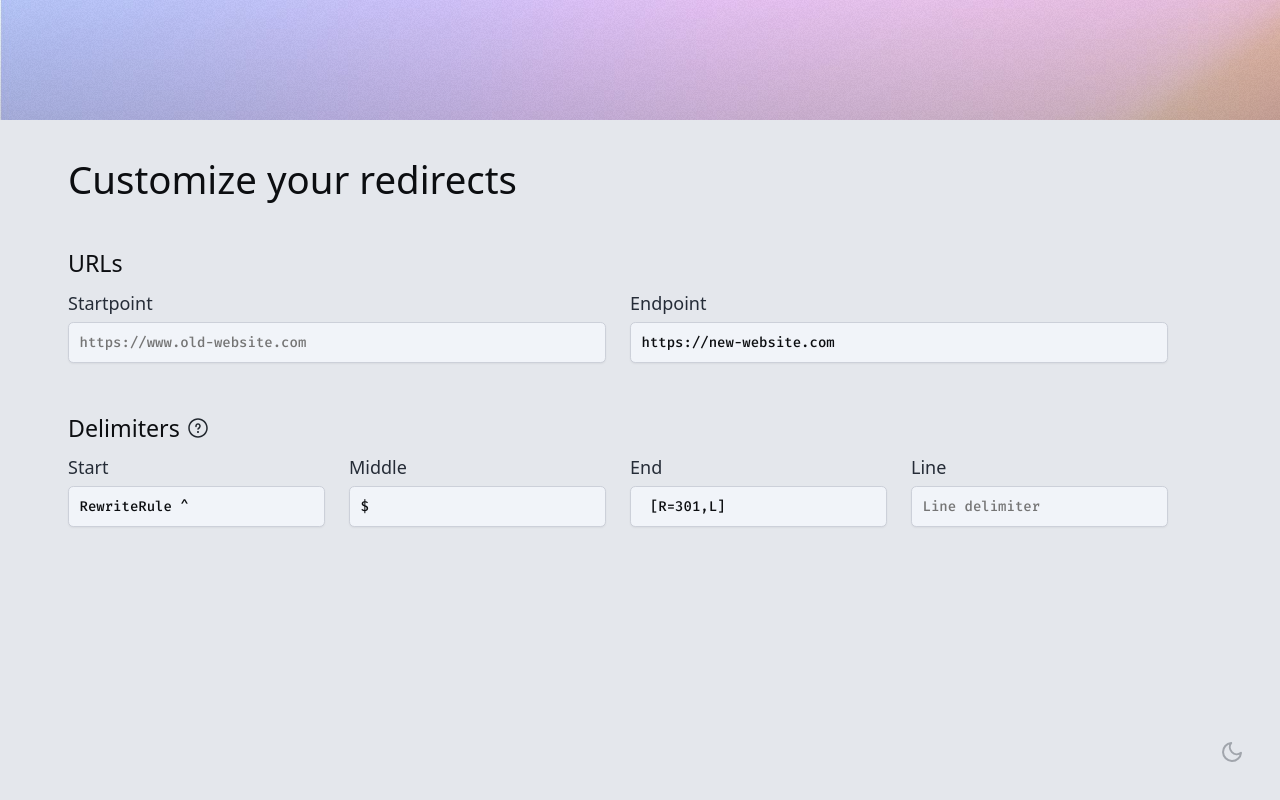
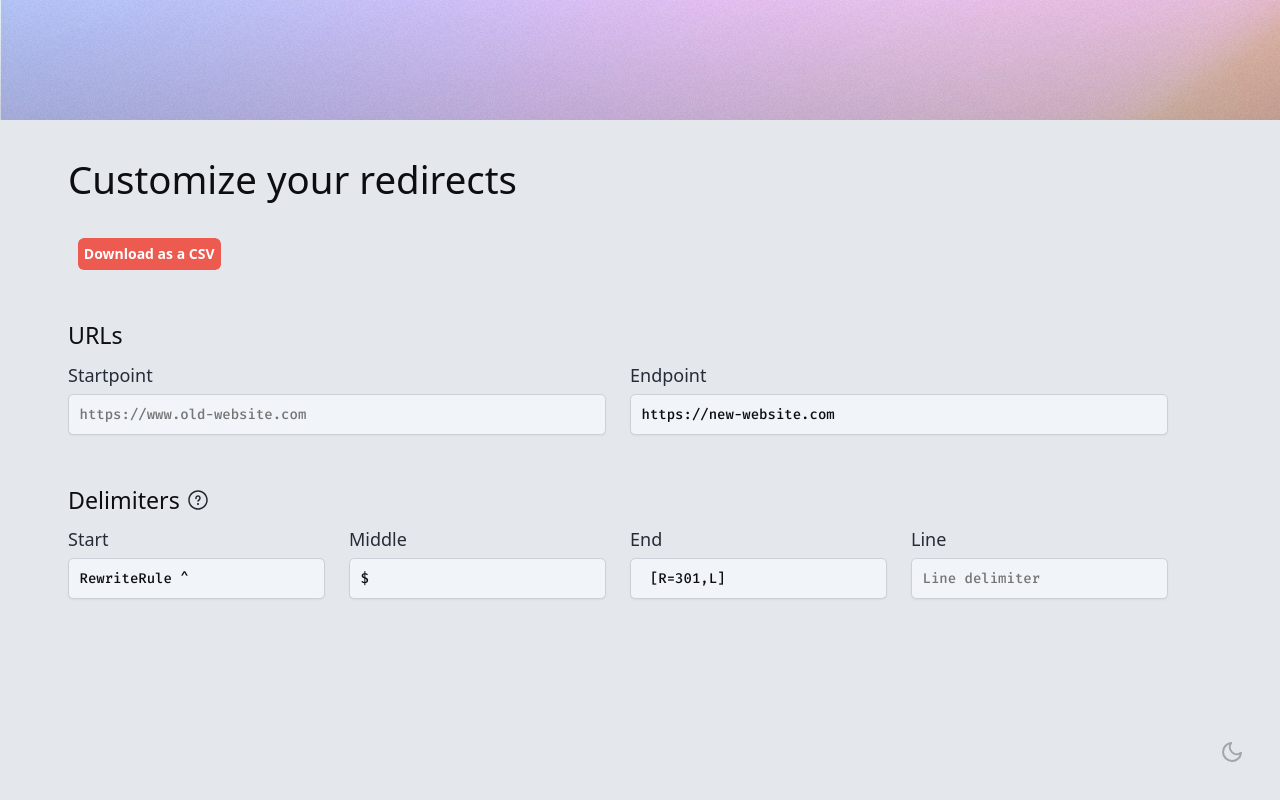
Before and after one commit to kolbykruger/redirector-2, a Vue app: page /culmination in a window 1280 px wide. Shown: the top 800 px of the page. Built offline with nearby package versions, Linux system fonts and the light colour scheme.

Commit message:
Added "export as csv" option

```diff
--- a/src/views/Culmination.vue
+++ b/src/views/Culmination.vue
@@ -1,6 +1,12 @@
 <template>
     <div class="page" id="culmination">
         <Pageheading title="Customize your redirects" />
+
+		<section class="actions">
+			<div class="container">
+				<button class="button button-size-small" @click="createCSV">Download as a CSV</button>
+			</div>
+		</section>
 
         <section class="points">
             <div class="container">
@@ -130,6 +136,7 @@ export default {
     },
     data() {
         return {
+			allLinks: null,
             links: null,
             delimiters: {
                 start: 'RewriteRule ^',
@@ -161,16 +168,43 @@ export default {
             }
         },
         copy() {},
+		createCSV() {
+			let csvContent = "data:text/csv;charset=utf-8,";
+			csvContent += 'Old, New' + "\r\n"
+			this.allLinks.forEach((link) => {
+				let oldLink = link.url.pathname
+				let newLink = link.redirect ? link.redirect[0].url.pathname : ''
+				let row = [oldLink, newLink]
+				csvContent+= row + "\r\n"
+			})
+
+			let encodedUri = encodeURI(csvContent);
+			let link = document.createElement("a");
+			let timestamp = Date.now()
+			link.setAttribute("href", encodedUri);
+			link.setAttribute("download", `redirects-${timestamp}.csv`);
+			document.body.appendChild(link); // Required for FF
+
+			link.click();
+		}
     },
     mounted() {
         // Empty links
         this.links = null
+        this.allLinks = null
 
         // Get new links
         const links = this.$store.getters.getLinks('old')
         this.links = links.filter(link => {
             return link.status == true
         })
+
+		// Get all links
+		this.allLinks = links.sort((a, b) => {
+			if (a.redirect && b.redirect) {
+				a.redirect.length > b.redirect.length ? 1 : -1
+			}
+		})
     },
 }
 </script>
```
